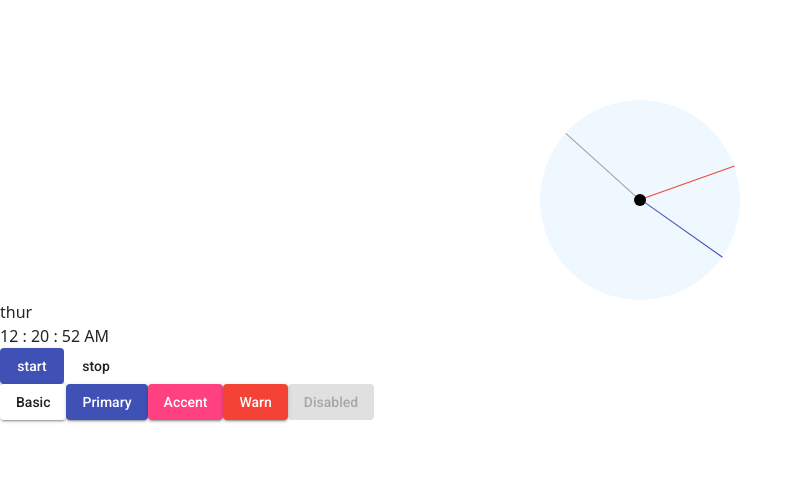
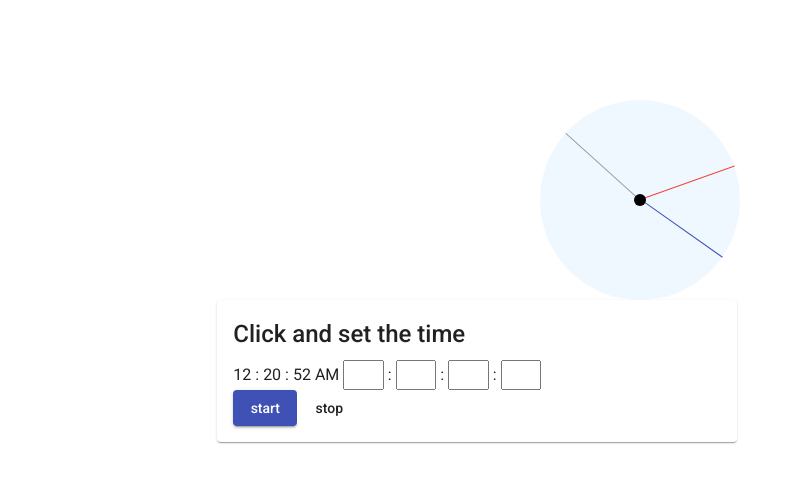
Before and after one commit to hmacgit/syncAnalogDigitalClock, an Angular app: page / in a window 1280 px wide. Shown: the top 482 px of the page, without its empty margins (0-803 px from the left). Built offline with nearby package versions, Linux system fonts and the light colour scheme.

Commit message:
add styling

```diff
--- a/src/app/analog-clock/analog-clock.component.html
+++ b/src/app/analog-clock/analog-clock.component.html
@@ -1,4 +1,3 @@
-
 
   <div class="clock">
     <div class="analog-clock">
--- a/src/app/app.component.html
+++ b/src/app/app.component.html
@@ -1,9 +1,15 @@
+
 <app-analog-clock></app-analog-clock>
 <app-digital-clock></app-digital-clock>
 
+
+
+<!--
 
     <button mat-raised-button>Basic</button>
     <button mat-raised-button color="primary">Primary</button>
     <button mat-raised-button color="accent">Accent</button>
     <button mat-raised-button color="warn">Warn</button>
     <button mat-raised-button disabled>Disabled</button>
+
+-->
--- a/src/app/digital-clock/digital-clock.component.html
+++ b/src/app/digital-clock/digital-clock.component.html
@@ -1,22 +1,20 @@
 
+<div class="row">
+  <div class="col-md-2 border-right"></div>
+  <div class="col-md-5 border-right">
 
-
-<div>
-
-  <div>
-    {{day}}
-  </div>
-
-  <div>
+    <mat-card>
+      <mat-card-title>Click and set the time</mat-card-title>
       {{hour}} : {{minute}} : {{second}} {{ampm}}
-  </div>
-
+      <input type="text" class="col-1"> : <input type="text" class="col-1"> :
+      <input type="text" class="col-1"> : <input type="text" class="col-1">
       <div>
         <button (click)="startClock()" mat-raised-button color="primary">start</button>
         <button (click)="stopClock()" mat-flat-button>stop</button>
       </div>
-
-
+    </mat-card>
 
 
   </div>
+  <div class="col-md-3 border-right"></div>
+</div>
```
Also changed, not shown: src/app/app.module.ts (+5 -3 lines). Lines whose indentation alone changed are shown as unchanged.
